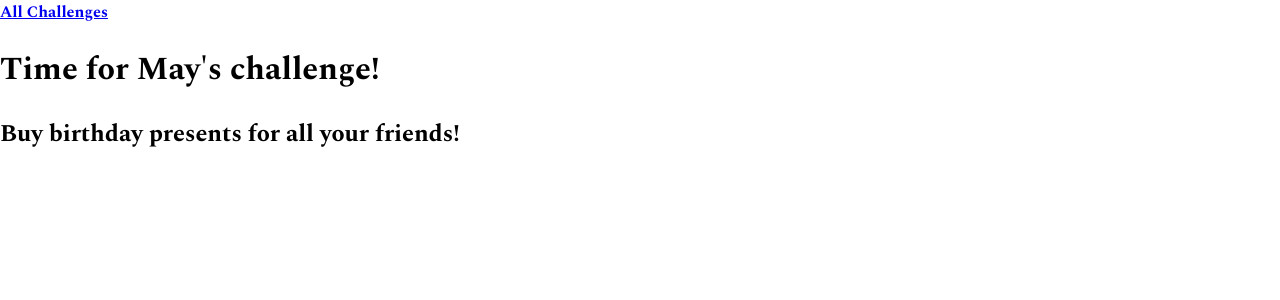
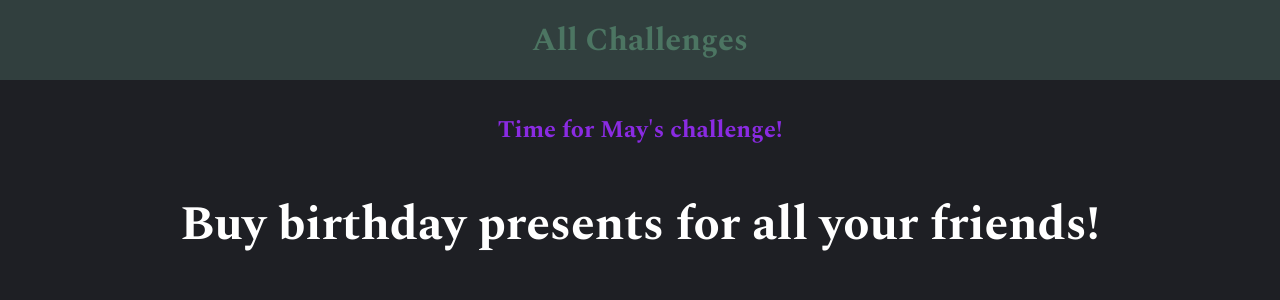
Before and after one commit to MaroulisManolis/Monthly_Challenges_Django_Course, a Django app: page /challenges/may in a window 1280 px wide. Shown: the top 300 px of the page. Run offline with Django 4.2, Linux system fonts and the light colour scheme.

Commit message:
Leaarning about Templates & Static Files + learning how to use them

```diff
--- /dev/null
+++ b/challenges/static/challenges/challenge.css
@@ -0,0 +1,22 @@
+h1,
+h2 {
+    text-align: center;
+    color: white;
+}
+
+h1 {
+    font-size: 1.5rem;
+    margin: 2rem 0 1rem 0;
+    font-weight: normal;
+    color: blueviolet;
+}
+
+h2 {
+    font-size: 3rem;
+    font-weight: bold;
+}
+
+.fallback {
+    text-align: center;
+    color: white;
+}
--- /dev/null
+++ b/challenges/static/includes/header.css
@@ -0,0 +1,25 @@
+header {
+    width: 100%;
+    height: 5rem;
+    background-color: rgb(49, 63, 62);
+}
+
+header nav {
+    width: 100%;
+    height: 100%;
+    display: flex;
+    justify-content: center;
+    align-items: center;
+}
+
+header nav a {
+    color: rgb(76, 117, 98);
+    font-size: 2rem;
+    font-weight: bold;
+    text-decoration: none;
+}
+
+header nav a:hover,
+header nav a:active {
+    color: darkviolet;
+}
--- a/challenges/templates/challenges/challenge.html
+++ b/challenges/templates/challenges/challenge.html
@@ -1,4 +1,10 @@
 {% extends "base.html" %}
+{% load static %}
+
+{% block css_files %}
+<link rel="stylesheet" href="{% static 'challenges/challenge.css' %}">
+<link rel="stylesheet" href="{% static 'includes/header.css' %}">
+{% endblock %}
 
     {% block page_title %}
         {{months_name|title}}
--- a/challenges/templates/challenges/index.html
+++ b/challenges/templates/challenges/index.html
@@ -3,6 +3,7 @@
 
     {% block css_files %}
         <link rel="stylesheet" href="{% static 'challenges/challenges.css' %}">
+        <link rel="stylesheet" href="{% static 'includes/header.css' %}">
     {% endblock %}
 
     {% block page_title %}
--- a/static/styles.css
+++ b/static/styles.css
@@ -6,4 +6,5 @@
 
 body {
     margin: 0;
+    background-color: rgb(30, 31, 36);
 }
```
Also changed, not shown: challenges/static/challenges/challenges.css (+34 -0 lines).
